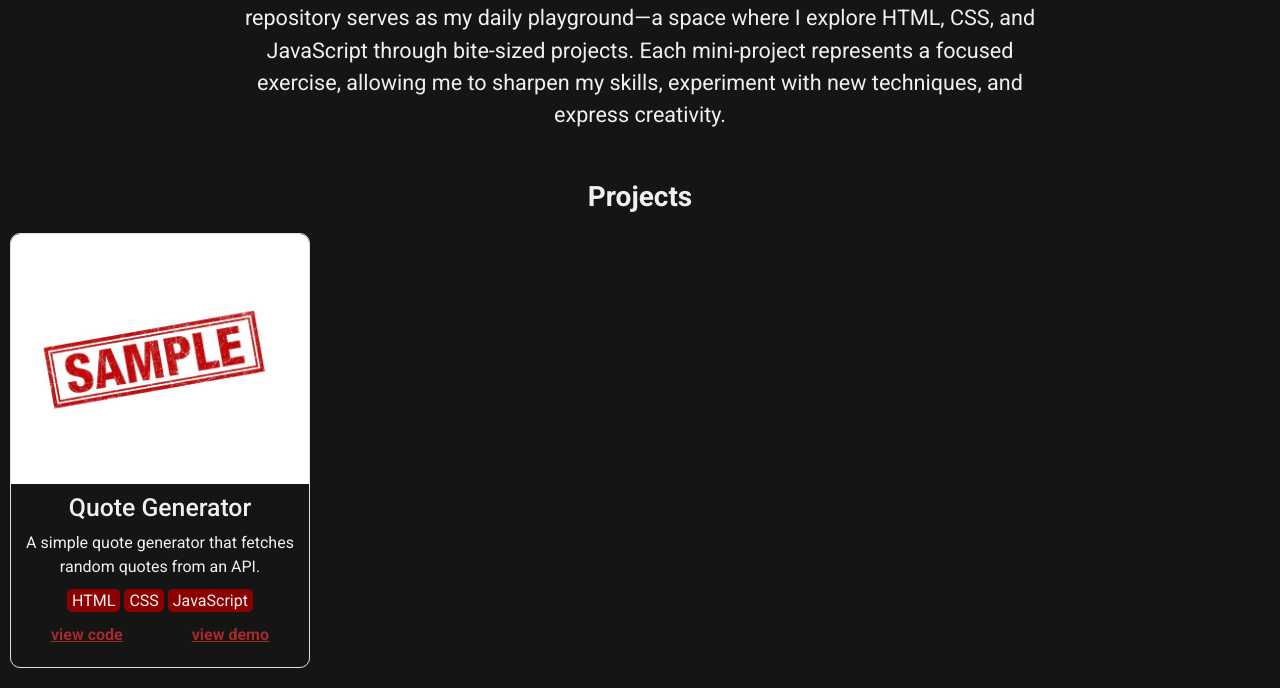
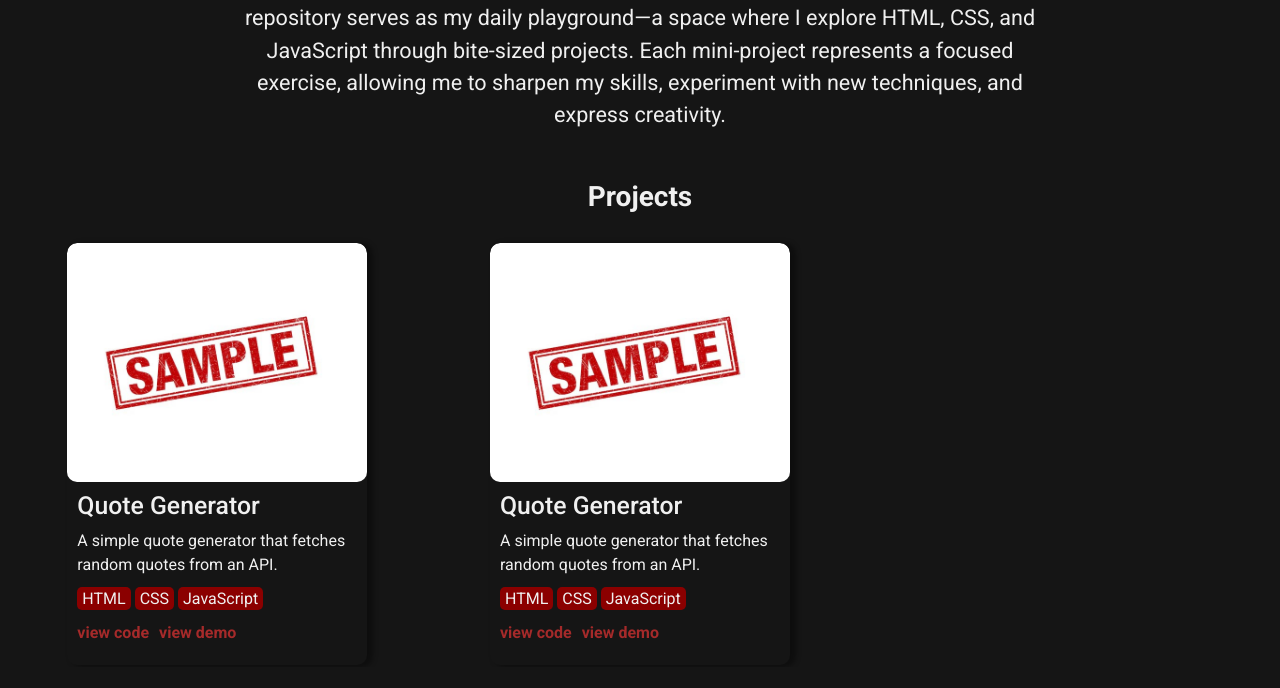
Before and after one commit to Ofonna-N/mini-projects, a website built with Vite: page index.html in a window 1280 px wide. Shown: the part 133-821 px from the top of the page. After the commit the page ends 800 px from the top, so only its background shows below. Built offline with nearby package versions, Linux system fonts and the light colour scheme.

Commit message:
update project cards and project card grid

```diff
--- a/index.html
+++ b/index.html
@@ -38,8 +38,31 @@
                   <img
                     src="/src/assets/sample.jpg"
                     alt="Rotating Navigation"
-                    width="250px"
-                    height="250px"
+                    class="project-card__image"
+                  />
+                  <div class="project-card__content">
+                    <h3 class="project-card__title">Quote Generator</h3>
+                    <p class="project-card__desc">
+                      A simple quote generator that fetches random quotes from
+                      an API.
+                    </p>
+                    <div>
+                      <span class="project-card__tag">HTML</span>
+                      <span class="project-card__tag">CSS</span>
+                      <span class="project-card__tag">JavaScript</span>
+                    </div>
+                  </div>
+                </a>
+                <div class="project-card__links roboto-bold">
+                  <a href="#"> view code </a>
+                  <a href="#"> view demo </a>
+                </div>
+              </div>
+              <div class="project-card">
+                <a href="/projects/01-rotating-navigation">
+                  <img
+                    src="/src/assets/sample.jpg"
+                    alt="Rotating Navigation"
                     class="project-card__image"
                   />
                   <div class="project-card__content">
--- a/src/projects/home_page/css/projects.css
+++ b/src/projects/home_page/css/projects.css
@@ -9,28 +9,35 @@
 #projects-block__title {
   text-align: center;
   font-size: 1.75rem;
-  /* margin-bottom: 10px; */
+  margin-bottom: 30px;
   /* CSS properties for #projects-block__title */
 }
 
 #projects-block__grid {
-  padding-inline: 10px;
-  padding-block: 20px;
+  margin-inline: 16px;
+  /* background-color: antiquewhite; */
+  display: grid;
+  justify-items: center;
+}
+
+@media screen and (width > 600px) {
+  #projects-block__grid {
+    grid-template-columns: repeat(auto-fill, minmax(300px, 1fr));
+    gap: 20px;
+  }
 }
 
 .project-card {
   position: relative;
-  display: flex;
-  flex-direction: column;
-  justify-content: center;
-  align-items: center;
   border-radius: 10px;
-  text-align: center;
-  border: 1px solid #e0e0e0;
   max-width: 300px;
   overflow: hidden;
   color: var(--font-color);
-
+  box-shadow: 5px 1px 5px 1px rgba(0, 0, 0, 0.35);
+  transition: all 0.15s;
+  &:hover {
+    transform: scale(1.025);
+  }
   & a {
     text-decoration: none;
   }
@@ -39,12 +46,17 @@
 .project-card__title {
   font-size: 1.55rem;
   font-weight: 500;
+  white-space: nowrap;
+  width: 100%;
+  overflow: hidden;
+  text-overflow: ellipsis;
 }
 
 .project-card__image {
   width: 100%;
-  aspect-ratio: 1 / 1;
-  object-fit: cover;
+  border-radius: 10px;
+  object-fit: contain;
+  top: 0;
   /* border-top-left-radius: 10px; */
   /* border-top-right-radius: 10px; */
 }
@@ -53,8 +65,16 @@
   padding: 10px;
   display: flex;
   flex-direction: column;
+  overflow: hidden;
   gap: 10px;
 }
+
+/* .project-card__desc {
+  white-space: nowrap;
+  width: 100%;
+  overflow: hidden;
+  text-overflow: ellipsis;
+} */
 
 .project-card__tag {
   background-color: darkred;
@@ -65,13 +85,15 @@
 
 .project-card__links {
   width: 100%;
-  padding-inline: 40px;
+  padding-inline: 10px;
   margin-bottom: 20px;
+  gap: 10px;
   display: flex;
-  justify-content: space-between;
+  justify-content: start;
   color: brown;
 
-  & > a {
+  & > a:hover {
+    color: rgb(230, 49, 49);
     text-decoration: underline;
   }
 }
```
